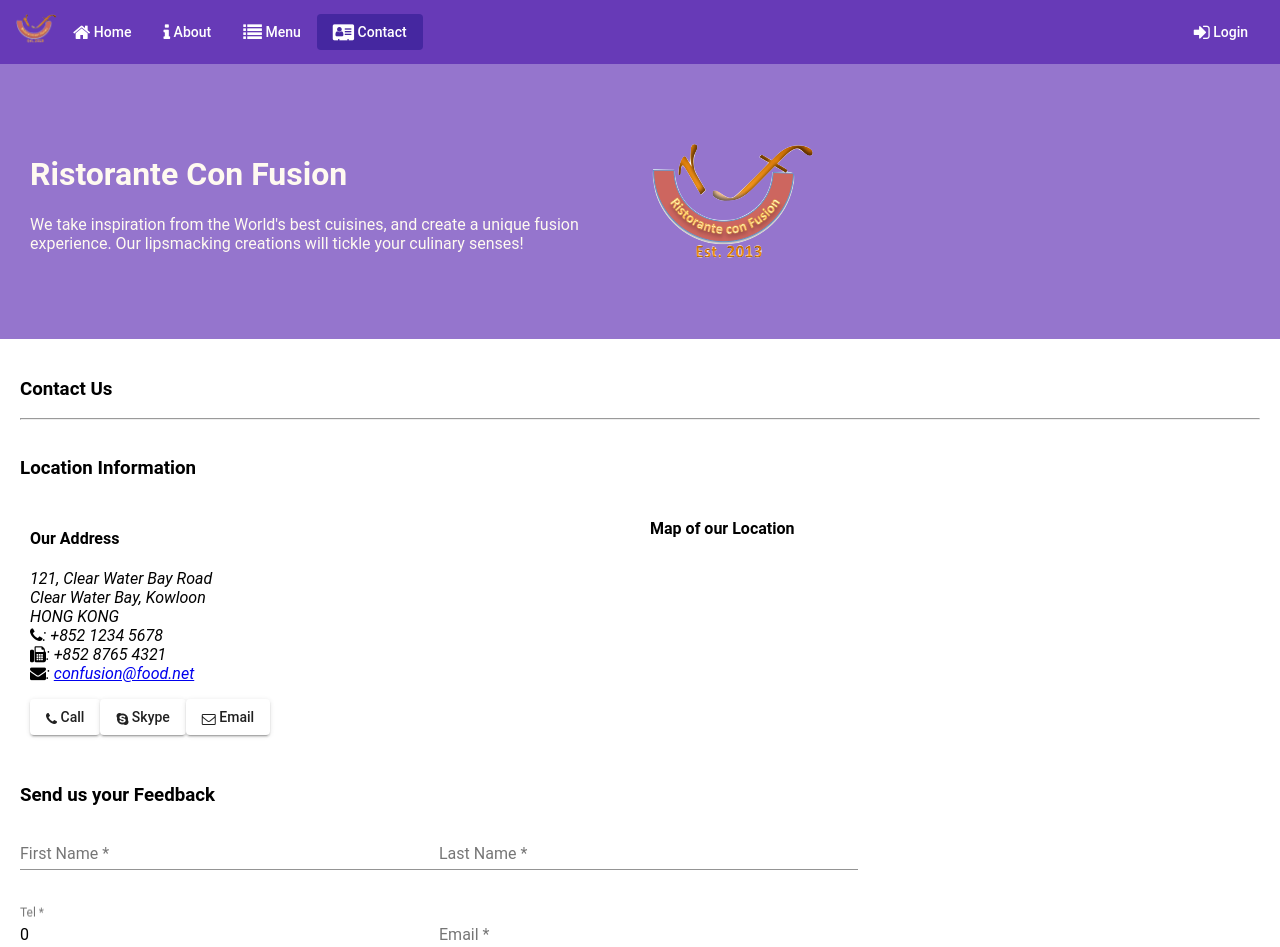
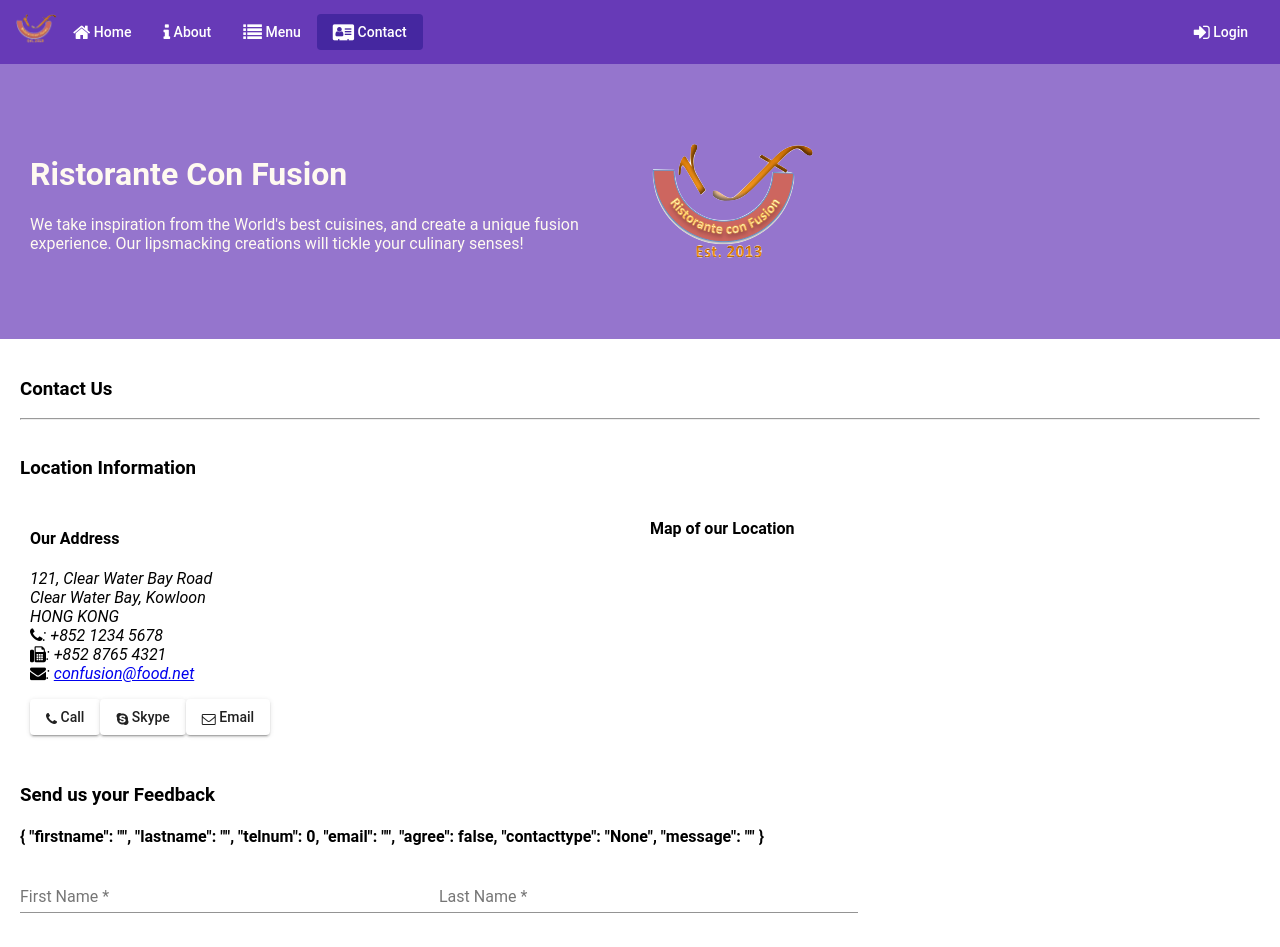
Before and after one commit to Darkinowls/angular_course, an Angular app: page /contactus in a window 1280 px wide. Shown: the top 947 px of the page. Built offline with nearby package versions, Linux system fonts and the light colour scheme.

Commit message:
json is added

```diff
--- a/src/app/components/contact/contact.component.html
+++ b/src/app/components/contact/contact.component.html
@@ -37,6 +37,7 @@
     </div>
   <div fxFlex fxFlexOffset="20px" class="form-size">
     <h3>Send us your Feedback</h3>
+    <h4>{{feedbackForm.value|json}}</h4>
     <form [formGroup]="feedbackForm" (ngSubmit)="onSubmit()" >
       <p>
         <mat-form-field class="half-width">
```
